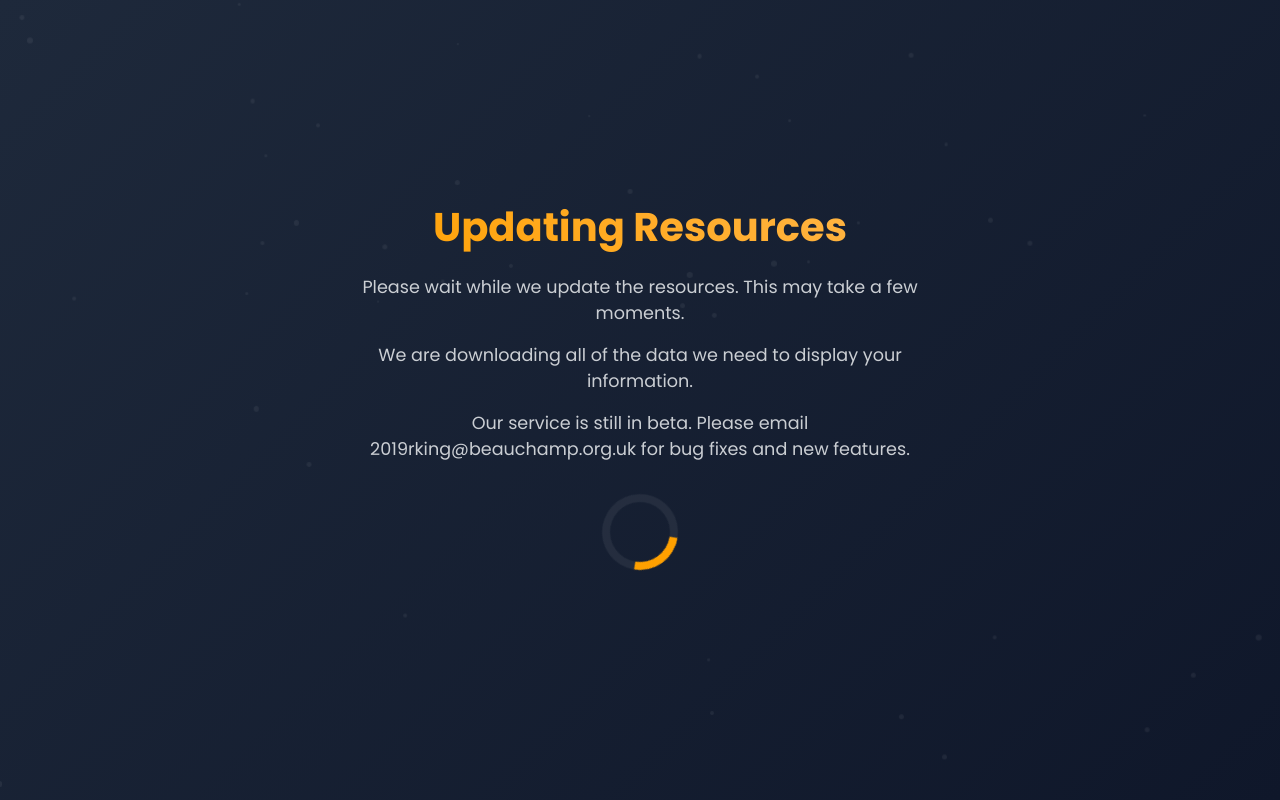
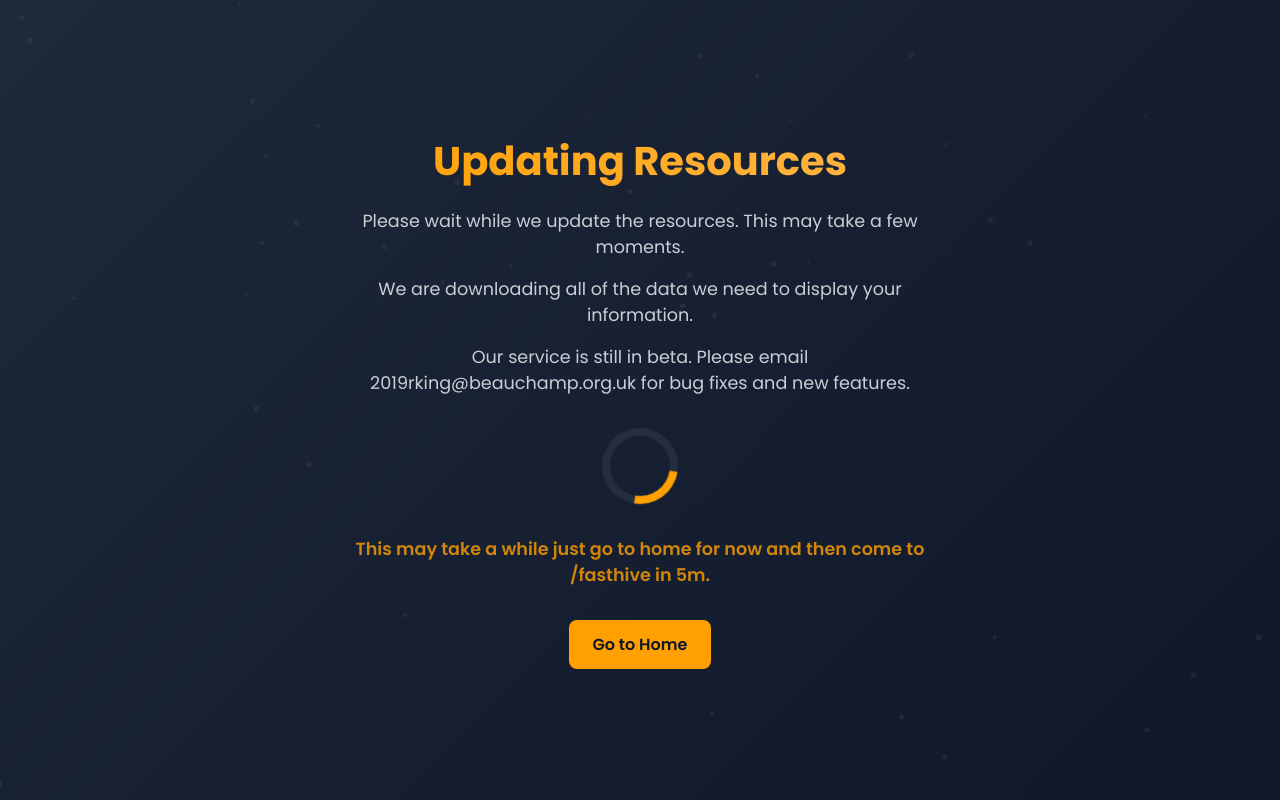
Before and after one commit to RalphAKing/RKing-Industries-Website, a Flask app: template templates/updating.html in a window 1280 px wide. Run offline with Flask 3, Linux system fonts and the light colour scheme; the template is opened without the code that fills it, so the values that code supplies are empty.

Commit message:
added home button on /updating so the user knows they do not need to stay there

```diff
--- a/templates/updating.html
+++ b/templates/updating.html
@@ -97,6 +97,27 @@
                 padding: 0 1rem;
             }
         }
+        .notice {
+            color: var(--primary-color);
+            font-weight: 600;
+            margin: 2rem 0;
+        }
+
+        .home-button {
+            display: inline-block;
+            padding: 12px 24px;
+            background: var(--primary-color);
+            color: #0f172a;
+            text-decoration: none;
+            border-radius: 8px;
+            font-weight: 600;
+            transition: transform 0.2s, box-shadow 0.2s;
+        }
+
+        .home-button:hover {
+            transform: translateY(-2px);
+            box-shadow: 0 4px 12px rgba(255, 160, 0, 0.3);
+        }
     </style>
 </head>
 <body>
@@ -107,7 +128,10 @@
         <p>We are downloading all of the data we need to display your information.</p>
         <p>Our service is still in beta. Please email 2019rking@beauchamp.org.uk for bug fixes and new features.</p>
         <div class="spinner"></div>
+        <p class="notice">This may take a while just go to home for now and then come to /fasthive in 5m.</p>
+        <a href="/" class="home-button">Go to Home</a>
     </div>
+
 
     <script>
         function createParticles() {
```
